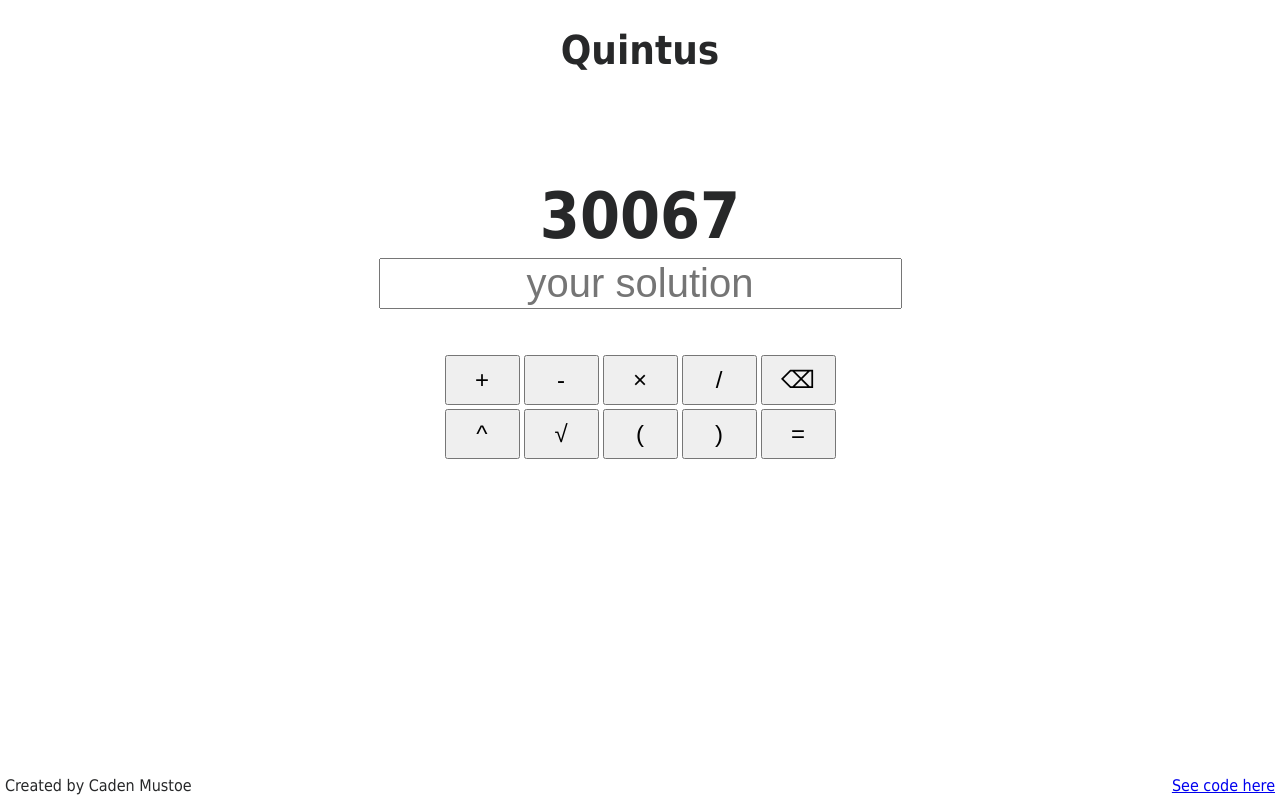
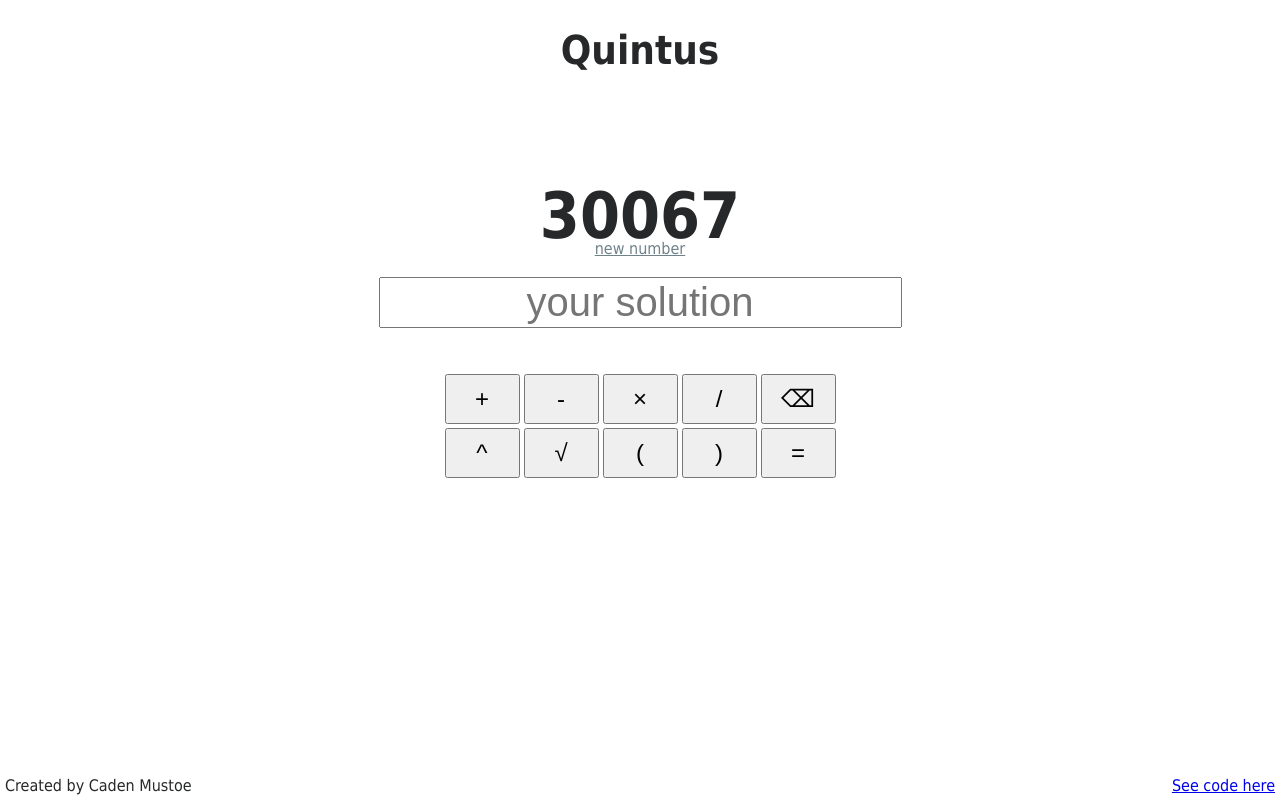
Before and after one commit to Vigitant/startup, a plain HTML site: page index.html in a window 1280 px wide. Drawn offline with Linux system fonts and the light colour scheme.

Commit message:
added "new number" text

```diff
--- a/index.html
+++ b/index.html
@@ -14,6 +14,7 @@
                 <h2 id="generated-number"></h2>
             </div>
             <br />
+            <div id="new_number">new number</div>
             <br />
             <input type="text" id="textArea" name="varText" placeholder="your solution"/>
             <br/>
--- a/styles.css
+++ b/styles.css
@@ -46,3 +46,8 @@ button {
   bottom: 5px;
   right: 5px;
 }
+
+#new_number {
+  color: #6f828a;
+  text-decoration: underline;
+}
```
